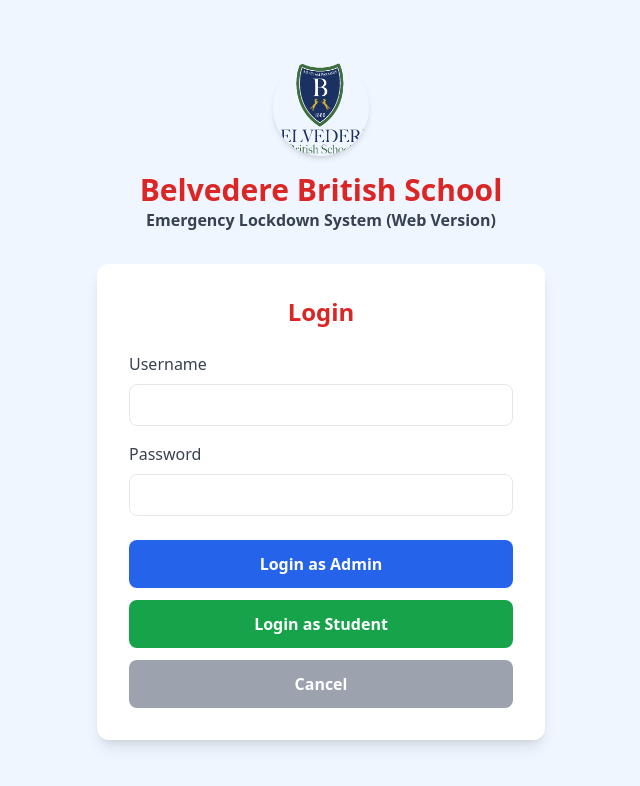
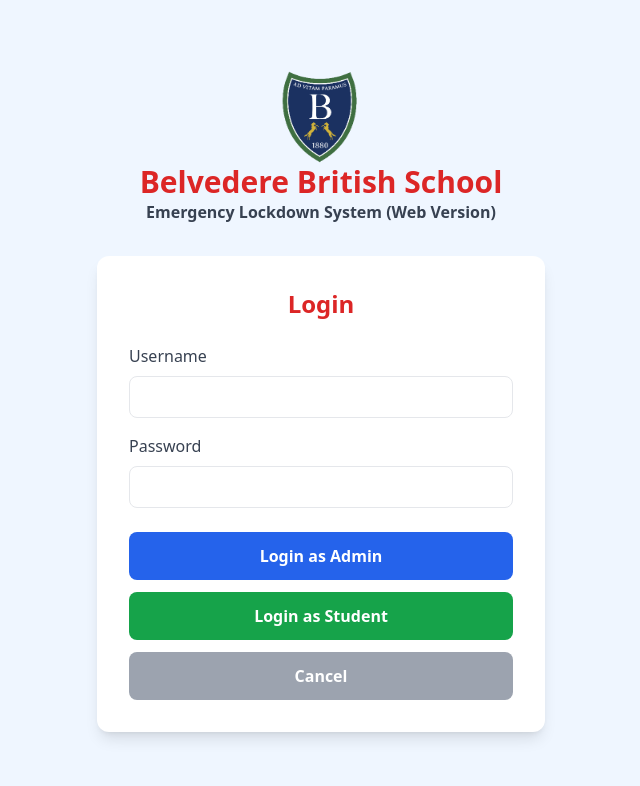
Before and after one commit to renongz/ELS-FRONTEND, a React (Vite) app: page / in a window 1280 px wide. Shown: the top 786 px of the page, without its empty margins (319-959 px from the left). Built offline with nearby package versions, Linux system fonts and the light colour scheme.

Commit message:
logo fix

```diff
--- a/src/Pages/AdminPage.jsx
+++ b/src/Pages/AdminPage.jsx
@@ -138,7 +138,7 @@
         <img
           src="/school_logo.png"
           alt="School Logo"
-          className="w-16 h-16 rounded-full object-cover"
+          className="w-16 h-16 " ///rounded-full object-cover
         />
         {/* School & System Name */}
         <div>
--- a/src/Pages/MainPage.jsx
+++ b/src/Pages/MainPage.jsx
@@ -71,7 +71,7 @@
         <img
           src="/school_logo.png"
           alt="School Logo"
-          className="w-24 h-24 rounded-full object-cover mb-4 shadow-md"
+          className="w-24 h-24 "
         />
         <h1 className="text-3xl font-bold text-red-600 text-center">
           Belvedere British School
--- a/src/Pages/StudentPage.jsx
+++ b/src/Pages/StudentPage.jsx
@@ -63,7 +63,7 @@
           <img
             src="/school_logo.png"
             alt="School Logo"
-            className="w-16 h-16 rounded-full object-cover"
+            className="w-16 h-16 " //rounded-full object-cover
           />
           {/* School & System Name */}
           <div>
```
Also changed, not shown: public/school_logo.png.
